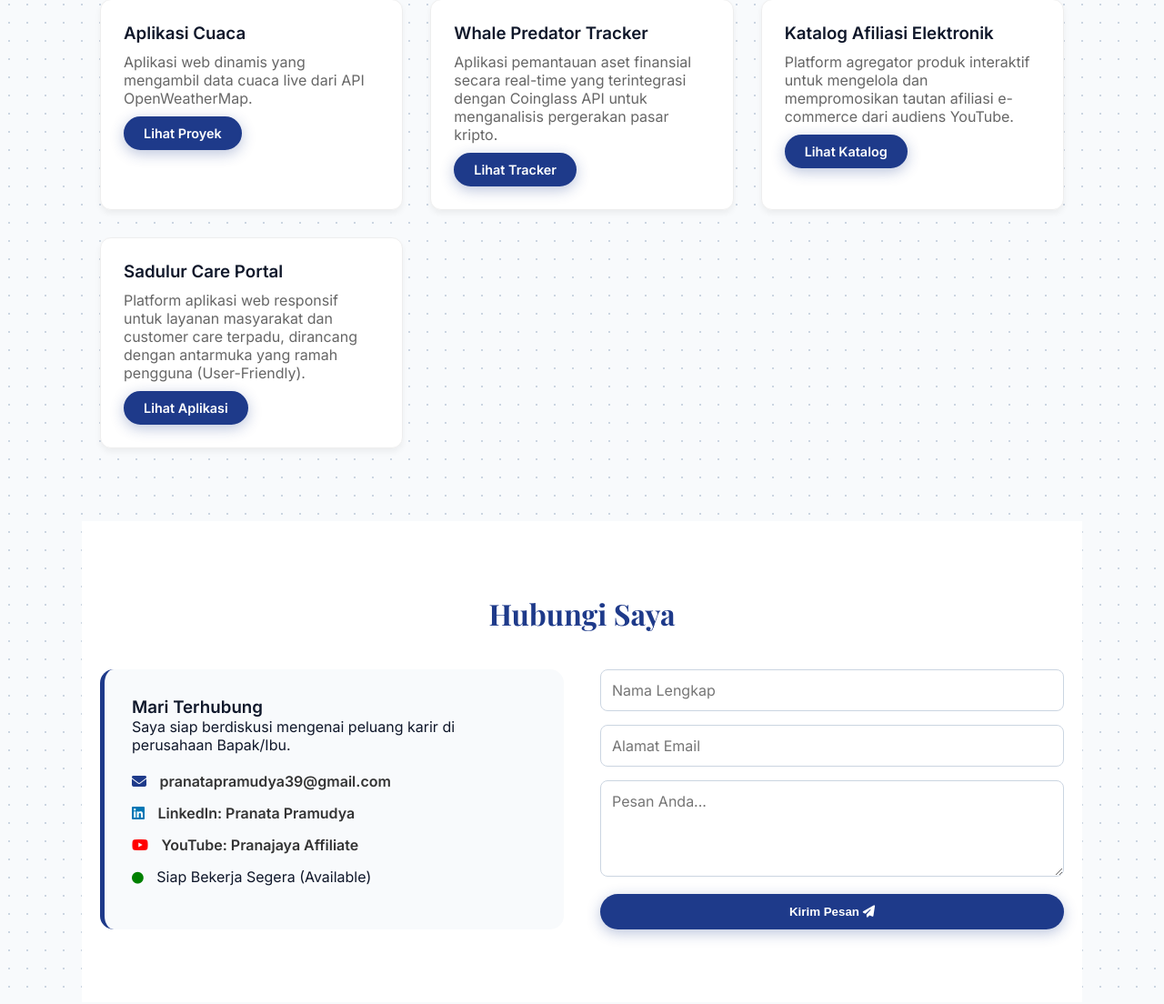
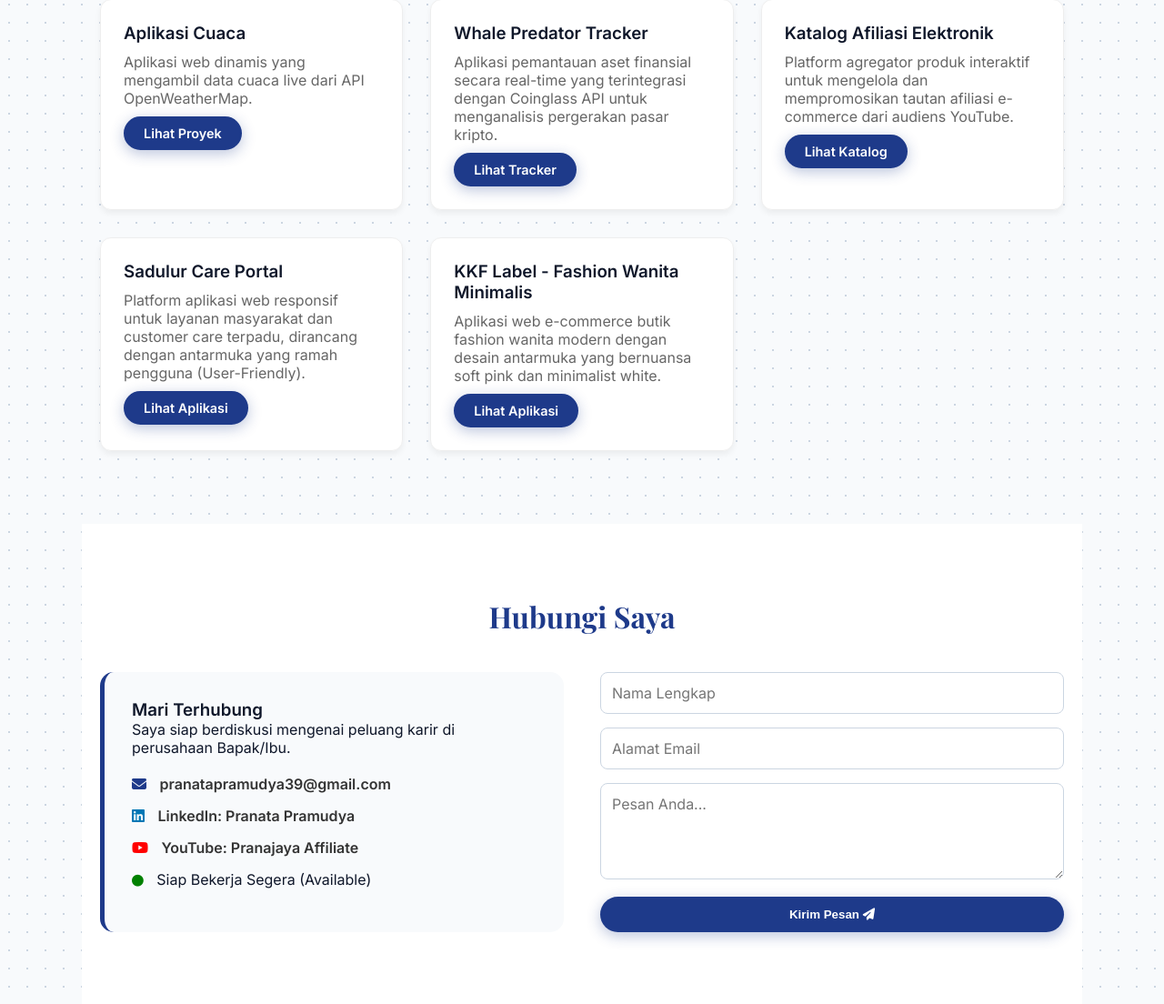
Before and after one commit to pranatapramudya/portofolio-pranata, a Flask app: page / in a window 1280 px wide. Shown: the part 2105-3209 px from the top of the page at 91% size. Run offline with Flask 3, Linux system fonts and the light colour scheme.

Commit message:
Add KKF Label to portfolio

```diff
--- a/templates/index.html
+++ b/templates/index.html
@@ -305,6 +305,19 @@
               >Lihat Aplikasi</a
             >
           </div>
+          <div class="project-card fade-in-element">
+            <h3>KKF Label - Fashion Wanita Minimalis</h3>
+            <p style="margin: 10px 0; color: #666">
+              Aplikasi web e-commerce butik fashion wanita modern dengan desain antarmuka yang bernuansa soft pink dan minimalist white.
+            </p>
+            <a
+              href="https://kkf-label.vercel.app/"
+              target="_blank"
+              class="btn-primary"
+              style="padding: 8px 20px; font-size: 0.9rem"
+              >Lihat Aplikasi</a
+            >
+          </div>
         </div>
         <!-- Ini penutup .projects-grid yang bener -->
       </section>
```
